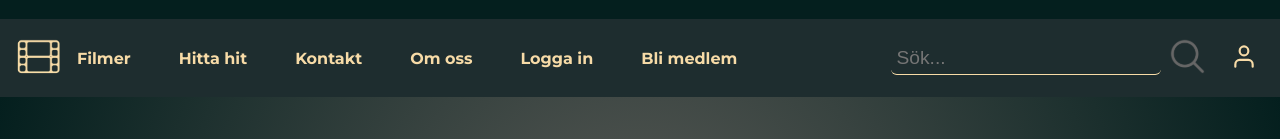
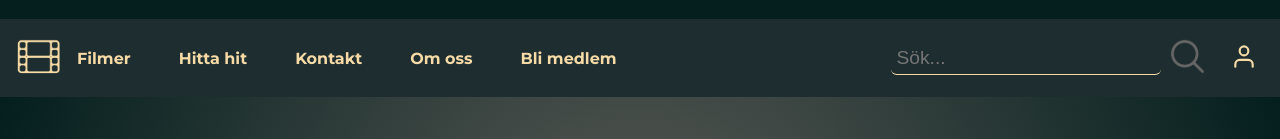
Before and after one commit to j-carlander/Filmvisarna, a React (Vite) app: page / in a window 1280 px wide. Shown: the part 230-369 px from the top of the page. Built offline with nearby package versions, Linux system fonts and the light colour scheme; no server answers.

Commit message:
add link to register to controlled links and removed labels from login and register path in pages

```diff
--- a/src/components/NavBar/ControlledLinks/ControlledLinks.jsx
+++ b/src/components/NavBar/ControlledLinks/ControlledLinks.jsx
@@ -10,6 +10,11 @@ export function ControlledLinks() {
   }
   return (
     <>
+      {!token ? (
+        <li>
+          <NavLink to={"/register"}>Bli medlem</NavLink>
+        </li>
+      ) : null}
       {isadmin === 1 ? (
         <li>
           <NavLink to={"/admin"}>Admin</NavLink>
--- a/src/main.jsx
+++ b/src/main.jsx
@@ -23,13 +23,12 @@ export const pages = [
   { path: "/aboutus#contact", label: "Kontakt", element: <AboutUs /> },
   { path: "/aboutus", label: "Om oss", element: <AboutUs /> },
   { path: "/booking/:screeningid", element: <BookingPage /> },
-  { path: "/Login", label: "Logga in", element: <LoginPage /> },
-  // { path: "*", element: <PageNotFound /> },
+  { path: "/Login", element: <LoginPage /> },
   {
     path: "/bookingconfirmation/:screeningId",
     element: <BookingConfirmationPage />,
   },
-  { path: "/register", label: "Bli medlem", element: <RegisterPage /> },
+  { path: "/register", element: <RegisterPage /> },
   { path: "*", element: <PageNotFound /> },
 ];
 
```
